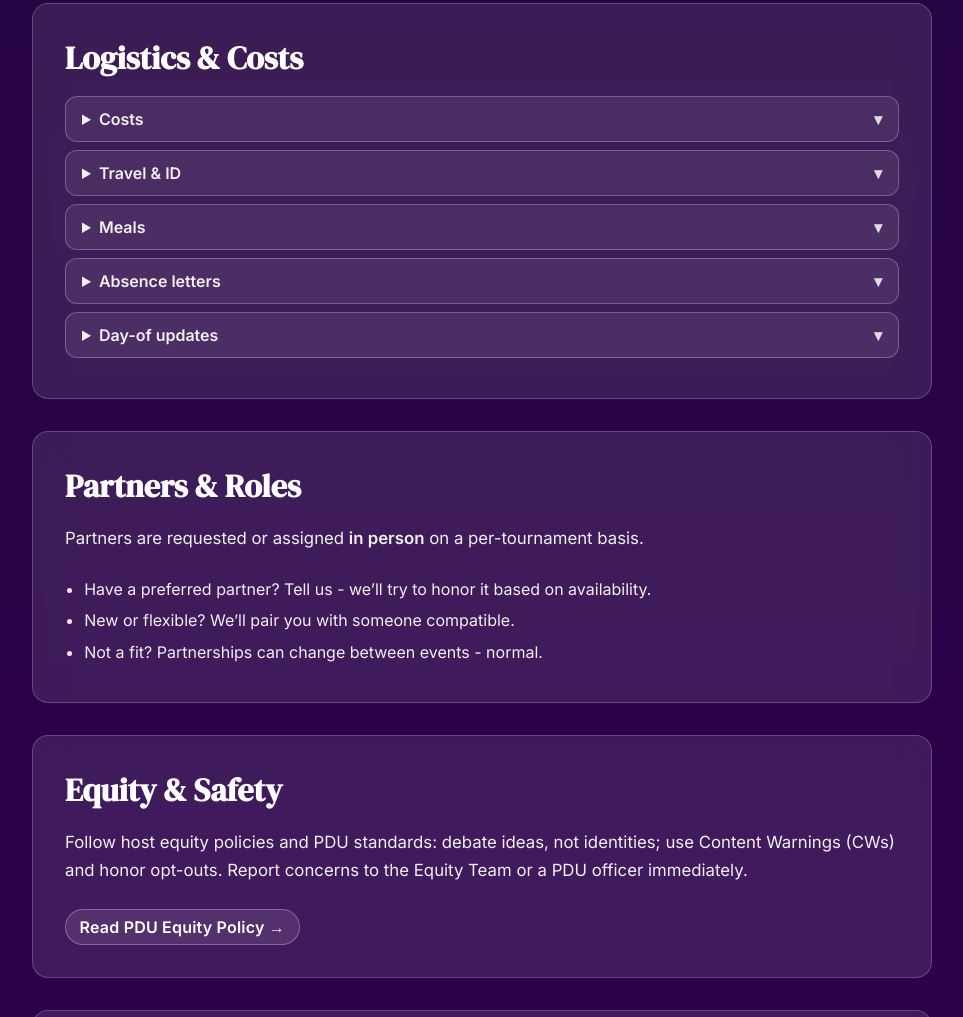
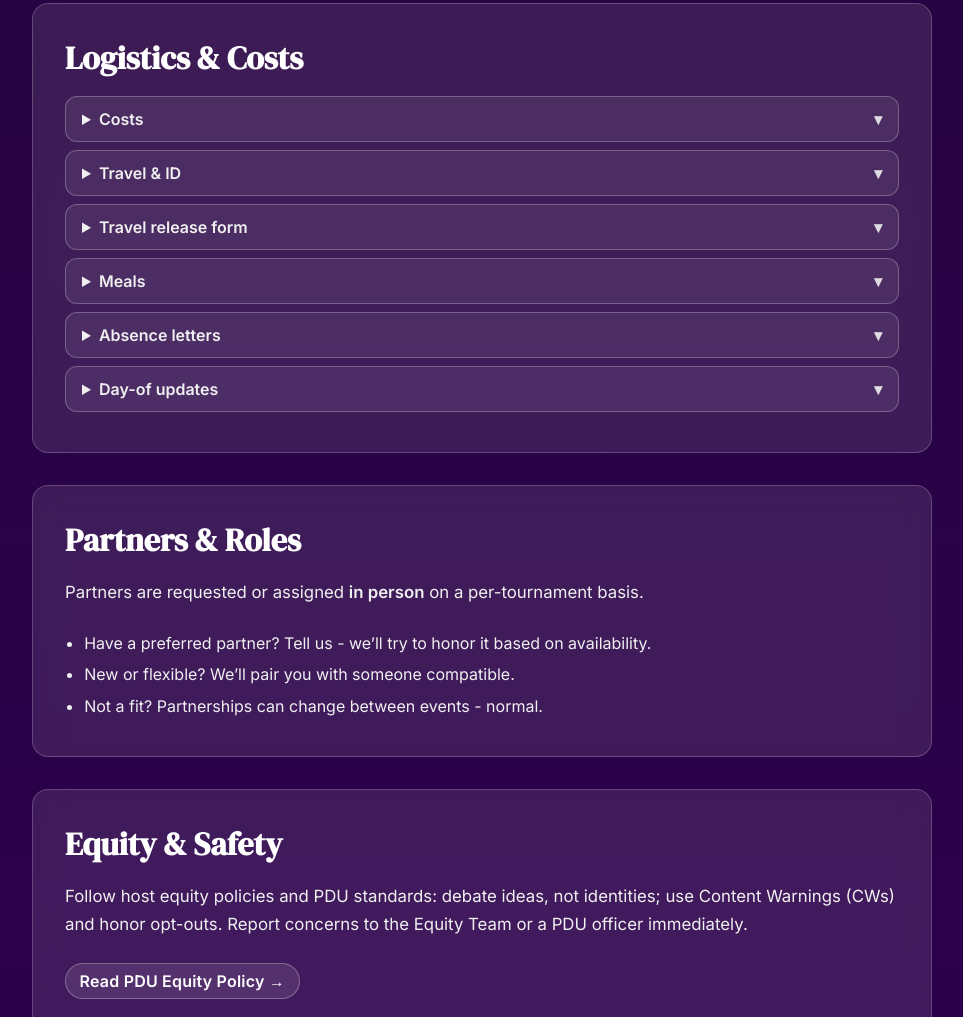
Before and after one commit to NYUPDU/nyupdu.github.io, a plain HTML site: page tournaments.html in a window 1280 px wide. Shown: the part 4427-5444 px from the top of the page, without its empty margins (158-1121 px from the left). Drawn offline with Linux system fonts and the light colour scheme.

Commit message:
Add travel release form guidance

```diff
--- a/tournaments.html
+++ b/tournaments.html
@@ -483,6 +483,10 @@
         <p class="about-preview" style="margin-top:.5rem;">We travel by train/bus/van depending on distance. Bring a valid photo ID. Exact meet-up times are in each TID.</p>
       </details>
       <details>
+        <summary>Travel release form</summary>
+        <p class="about-preview" style="margin-top:.5rem;">If you are confirmed to attend, complete the <a href="https://tinyurl.com/pdutravelrelease" target="_blank" rel="noopener">PDU Travel Release Form</a> before departure so we can keep university travel records up to date.</p>
+      </details>
+      <details>
         <summary>Meals</summary>
         <p class="about-preview" style="margin-top:.5rem;">Hosts usually provide lunch on Day 1 and breakfast/lunch on Day 2. Pack snacks and a water bottle.</p>
       </details>
```
Also changed, not shown: members.html (+1 -0 lines).
